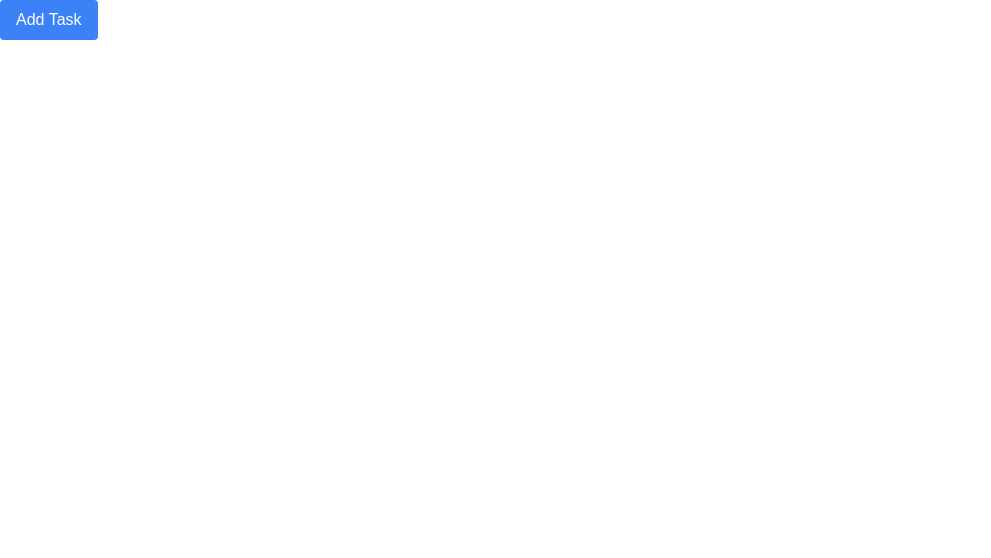
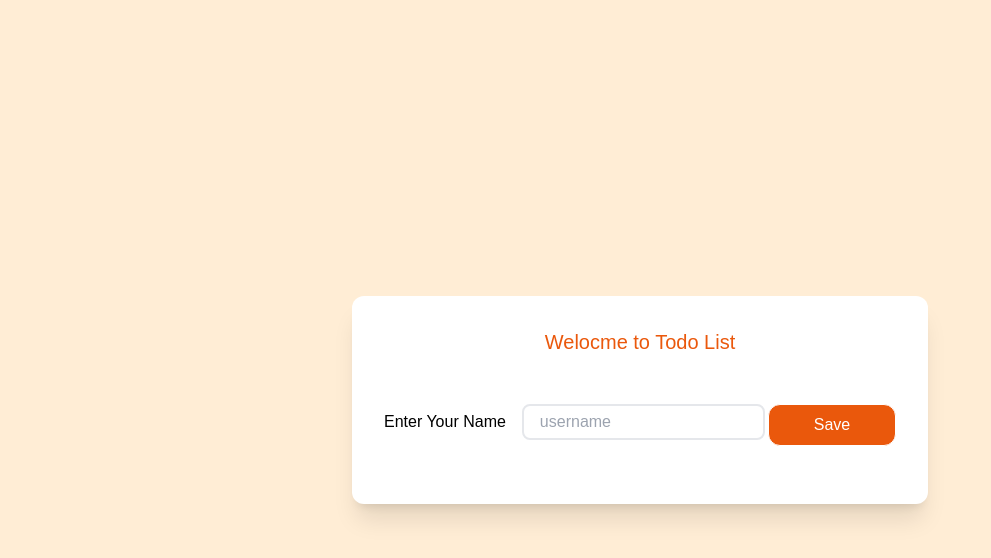
Before and after one commit to Ishan-Sandaruwan/todo_list-rect-js, a React (Vite) app: page /home in a window 1280 px wide. Shown: the top 558 px of the page, without its empty margins (0-991 px from the left). Built offline with nearby package versions, Linux system fonts and the light colour scheme; a web font is replaced by a local one.

Commit message:
add usename

```diff
--- a/src/Pages/Home.jsx
+++ b/src/Pages/Home.jsx
@@ -23,15 +23,51 @@ export default function Home() {
     if (data.name === "") {
       setNewUser(true);
     } else {
+      setNewUser(false);
+      setTodos(data.todos);
       setUserName(data.name);
     }
-  }, []);
+  });
+
+  if (newUser) {
+    return (
+      <div className="bg-orange-100 w-full h-screen flex items-center justify-center">
+        <div className="bg-white shadow-xl w-full max-w-xl rounded-xl p-8">
+          <h2 className="font-title text-orange-600 text-xl text-center mb-12">
+            Welocme to Todo List
+          </h2>
+          <label className="font-title mr-4">Enter Your Name</label>
+          <input
+            required
+            type="text"
+            placeholder="username"
+            value={username}
+            onChange={(e) => {
+              setUserName(e.target.value);
+            }}
+            className="px-4 py-1 border-2 rounded-lg focus:outline-orange-300 mb-8"
+          />
+          <button
+            //   onClick={handleSubmit}
+            className="border hover:border-orange-600 border-white rounded-xl hover:text-orange-600 text-white hover:bg-white bg-orange-600 px-6 py-2 font-title duration-300 transition-all w-32 float-right"
+            onClick={(e) => {
+              e.preventDefault();
+              save(username);
+            }}
+          >
+            Save
+          </button>
+        </div>
+      </div>
+    );
+  }
 
   return (
     <div>
+
       <button
         onClick={openModal}
-        className="bg-blue-500 text-white px-4 py-2 rounded"
+        className={`bg-blue-500 text-white px-4 py-2 rounded `}
       >
         Add Task
       </button>
```
